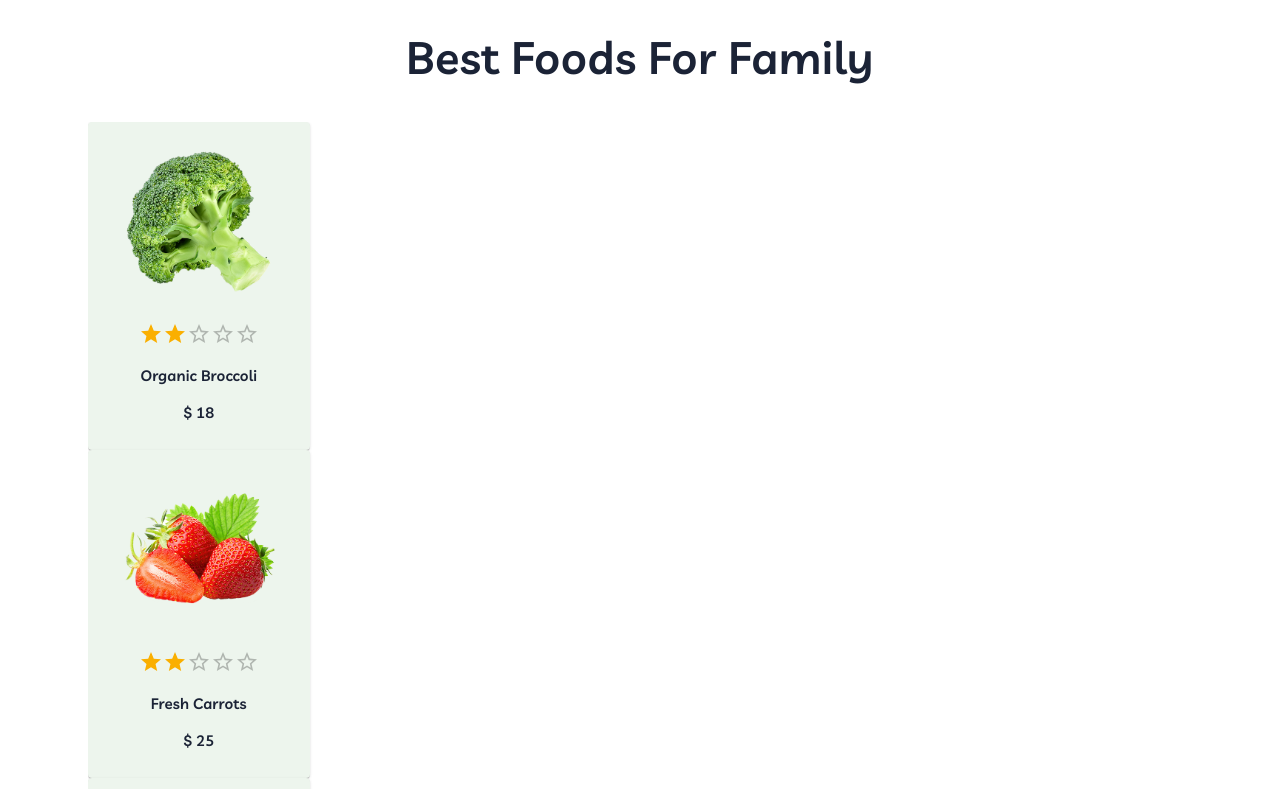
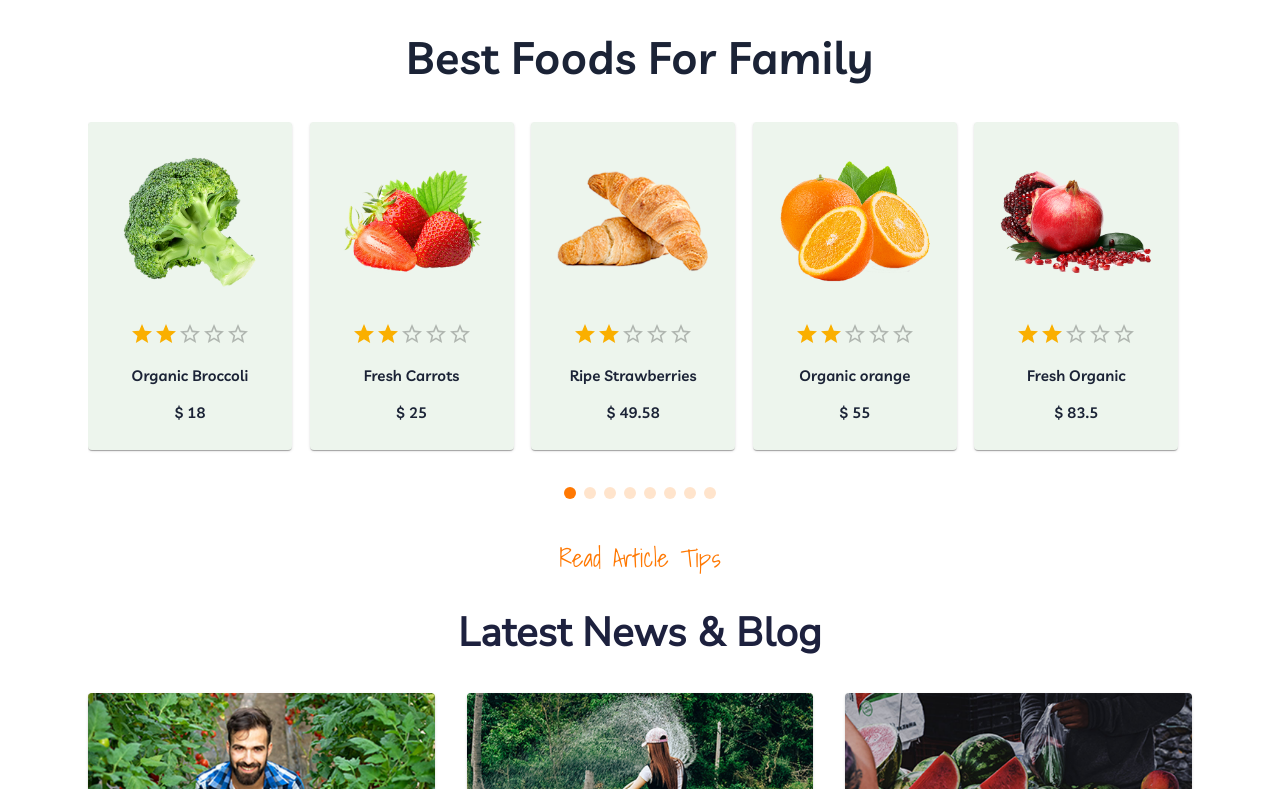
Before and after one commit to YuriiMakoveichuk/My-project-, a React (Create React App) app: page / in a window 1280 px wide. Shown: the part 951-1740 px from the top of the page. Built offline with nearby package versions, Linux system fonts and the light colour scheme.

Commit message:
replaced the import

```diff
--- a/src/pages/Slider/Slider.tsx
+++ b/src/pages/Slider/Slider.tsx
@@ -3,9 +3,9 @@ import { Pagination } from 'swiper'
 import { Container } from '@mui/material'
 import Typography from '@mui/material/Typography'
 import SliderList from './SliderList'
-import './Slider.scss'
 import 'swiper/css'
 import 'swiper/css/pagination'
+import './Slider.scss'
 
 type Props = {}
 
--- a/src/pages/Slider/SliderList.tsx
+++ b/src/pages/Slider/SliderList.tsx
@@ -7,11 +7,17 @@ type Props = {}
 const SliderList = (props: Props) => {
     return (
         <>
-            {slidersArray.map(({ title, type, price }) => (
-                <SwiperSlide>
-                    <SliderListItem title={title} type={type} price={price} />
-                </SwiperSlide>
-            ))}
+            <SwiperSlide>
+                {slidersArray.map(({ title, type, price }) => (
+                    <SwiperSlide>
+                        <SliderListItem
+                            title={title}
+                            type={type}
+                            price={price}
+                        />
+                    </SwiperSlide>
+                ))}
+            </SwiperSlide>
         </>
     )
 }
```
